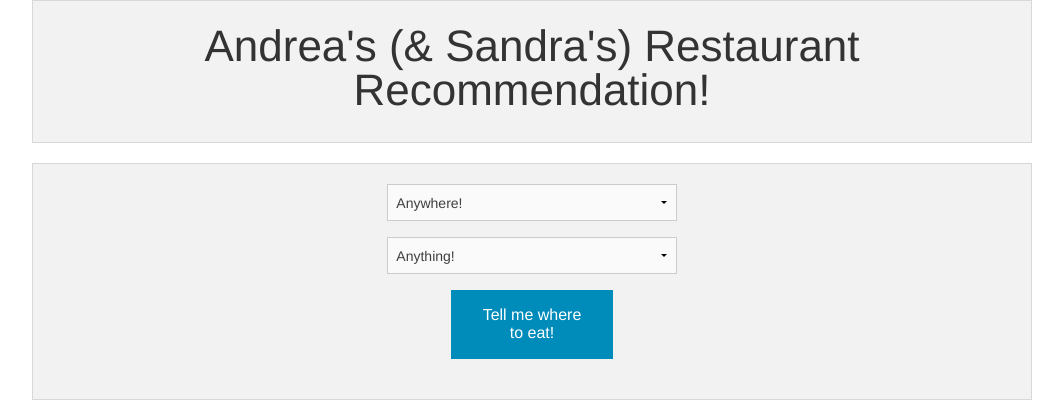
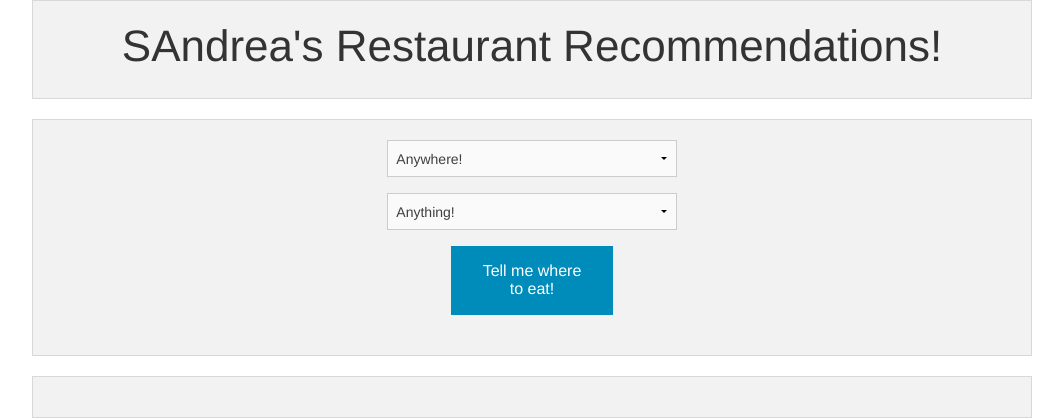
Before and after one commit to andreakwc/eatApp, a Flask app: page /results in a window 1280 px wide. Shown: the top 420 px of the page, without its empty margins (108-1171 px from the left). Run offline with Flask 2, Linux system fonts and the light colour scheme; some libraries are stand-ins or nearby versions.

Commit message:
changed title

```diff
--- a/templates/results.html
+++ b/templates/results.html
@@ -58,7 +58,7 @@
         <div class="row">
             <div class="panel">
                 <div class="large-12 large-centered columns" align="center">
-                    <h1>Andrea's (& Sandra's) Restaurant Recommendation!</h1>
+                    <h1>SAndrea's Restaurant Recommendations!</h1>
                 </div>
             </div>
         </div>
```
